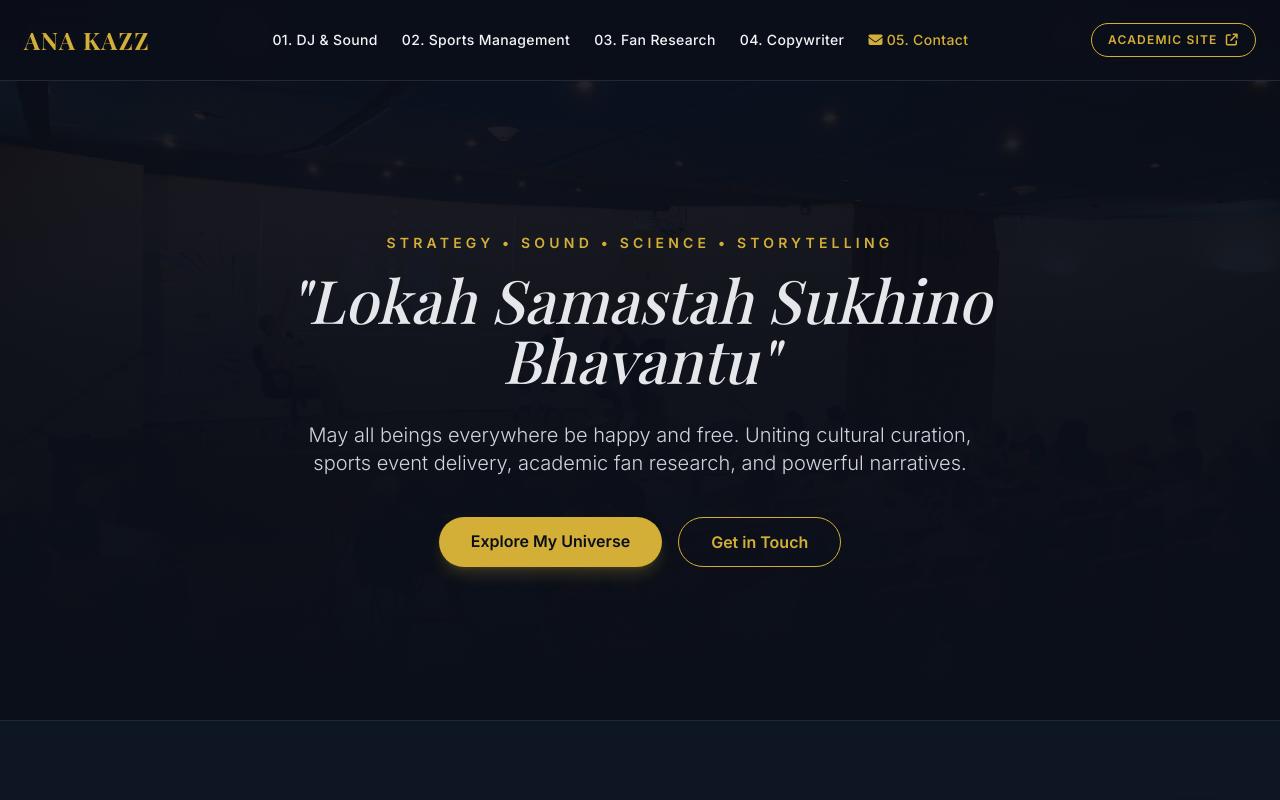
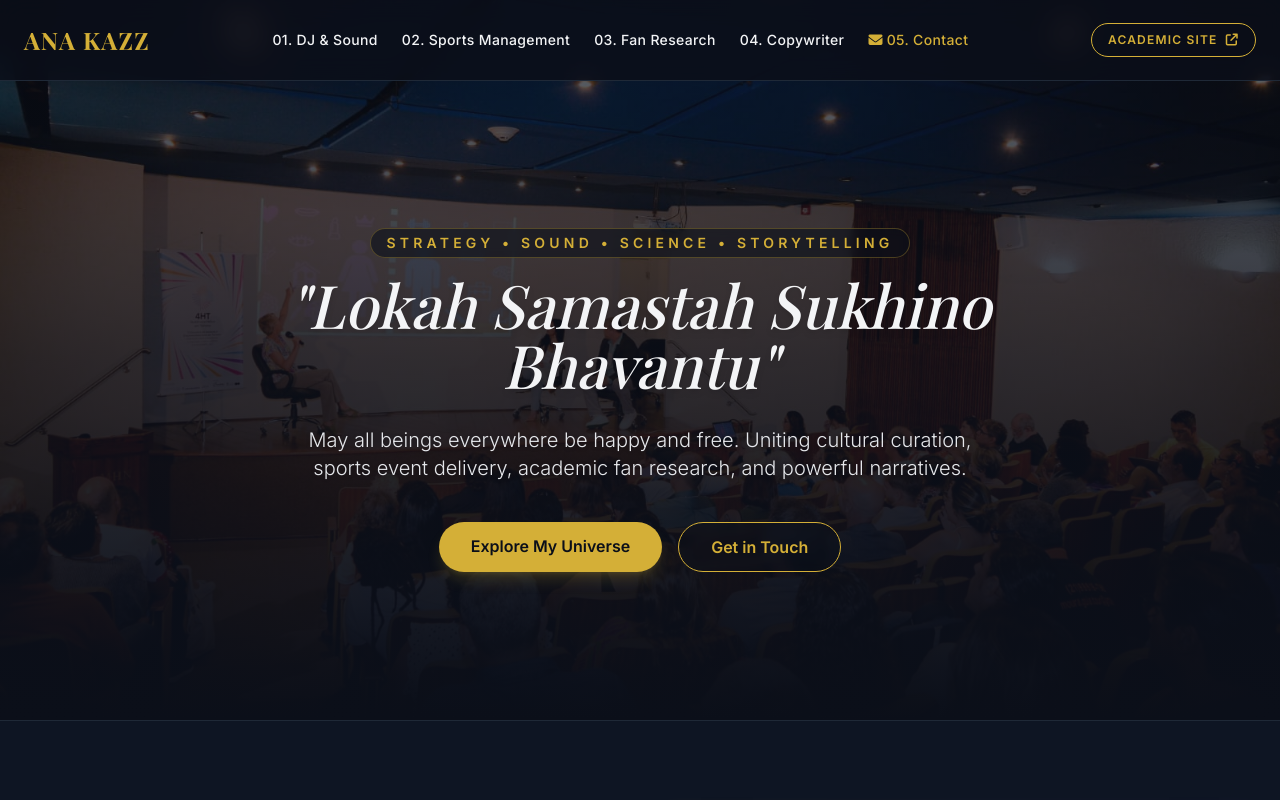
Before and after one commit to missanakazz/livesite, a plain HTML site: page index.html in a window 1280 px wide. Shown: the top 800 px of the page. Drawn offline with nearby package versions, Linux system fonts and the light colour scheme; a web font is replaced by a local one.

Commit message:
Update header image opacity and styling

```diff
--- a/index.html
+++ b/index.html
@@ -56,27 +56,27 @@
 
     <!-- Hero Section with Header Image & Mantra -->
     <section class="relative min-h-[90vh] flex flex-col items-center justify-center pt-28 pb-16 px-6 overflow-hidden">
-        <!-- Header Image Background / Showcase -->
+        <!-- Header Image Background (Agora bem mais nítida) -->
         <div class="absolute inset-0 z-0">
-            <img src="https://raw.githubusercontent.com/missanakazz/livesite/main/header_site2.jpg" alt="Ana Kazz Header" onerror="this.src='https://images.unsplash.com/photo-1511578314322-379afb476865?q=80&w=1600&auto=format&fit=crop'" class="w-full h-full object-cover opacity-25">
-            <div class="absolute inset-0 bg-gradient-to-b from-darkBg/60 via-darkBg/90 to-darkBg"></div>
+            <img src="https://raw.githubusercontent.com/missanakazz/livesite/main/header_site2.jpg" alt="Ana Kazz Header" onerror="this.src='https://images.unsplash.com/photo-1511578314322-379afb476865?q=80&w=1600&auto=format&fit=crop'" class="w-full h-full object-cover opacity-60">
+            <div class="absolute inset-0 bg-gradient-to-b from-darkBg/40 via-darkBg/75 to-darkBg"></div>
         </div>
 
         <div class="max-w-4xl mx-auto text-center relative z-10 mt-8">
-            <span class="text-accentGold text-sm uppercase tracking-[0.3em] font-semibold mb-4 block">
+            <span class="text-accentGold text-sm uppercase tracking-[0.3em] font-semibold mb-4 block bg-darkBg/60 py-1 px-4 rounded-full inline-block backdrop-blur-sm border border-accentGold/30">
                 Strategy • Sound • Science • Storytelling
             </span>
-            <h1 class="font-serif text-3xl md:text-5xl lg:text-6xl font-medium italic text-gray-200 leading-tight mb-8">
+            <h1 class="font-serif text-3xl md:text-5xl lg:text-6xl font-medium italic text-gray-100 leading-tight mb-8 drop-shadow-md">
                 "Lokah Samastah Sukhino Bhavantu"
             </h1>
-            <p class="text-gray-300 text-lg md:text-xl font-light max-w-2xl mx-auto mb-10">
+            <p class="text-gray-200 text-lg md:text-xl font-light max-w-2xl mx-auto mb-10 drop-shadow">
                 May all beings everywhere be happy and free. Uniting cultural curation, sports event delivery, academic fan research, and powerful narratives.
             </p>
             <div class="flex flex-wrap justify-center gap-4">
                 <a href="#dj" class="px-8 py-3 bg-accentGold text-darkBg font-semibold rounded-full hover:bg-white transition shadow-lg shadow-accentGold/20">
                     Explore My Universe
                 </a>
-                <a href="mailto:ana.costa@phd.iag.puc-rio.br" class="px-8 py-3 border border-accentGold text-accentGold font-semibold rounded-full hover:bg-accentGold hover:text-darkBg transition">
+                <a href="mailto:ana.costa@phd.iag.puc-rio.br" class="px-8 py-3 border border-accentGold text-accentGold font-semibold rounded-full hover:bg-accentGold hover:text-darkBg transition bg-darkBg/40 backdrop-blur-sm">
                     Get in Touch
                 </a>
             </div>
```
